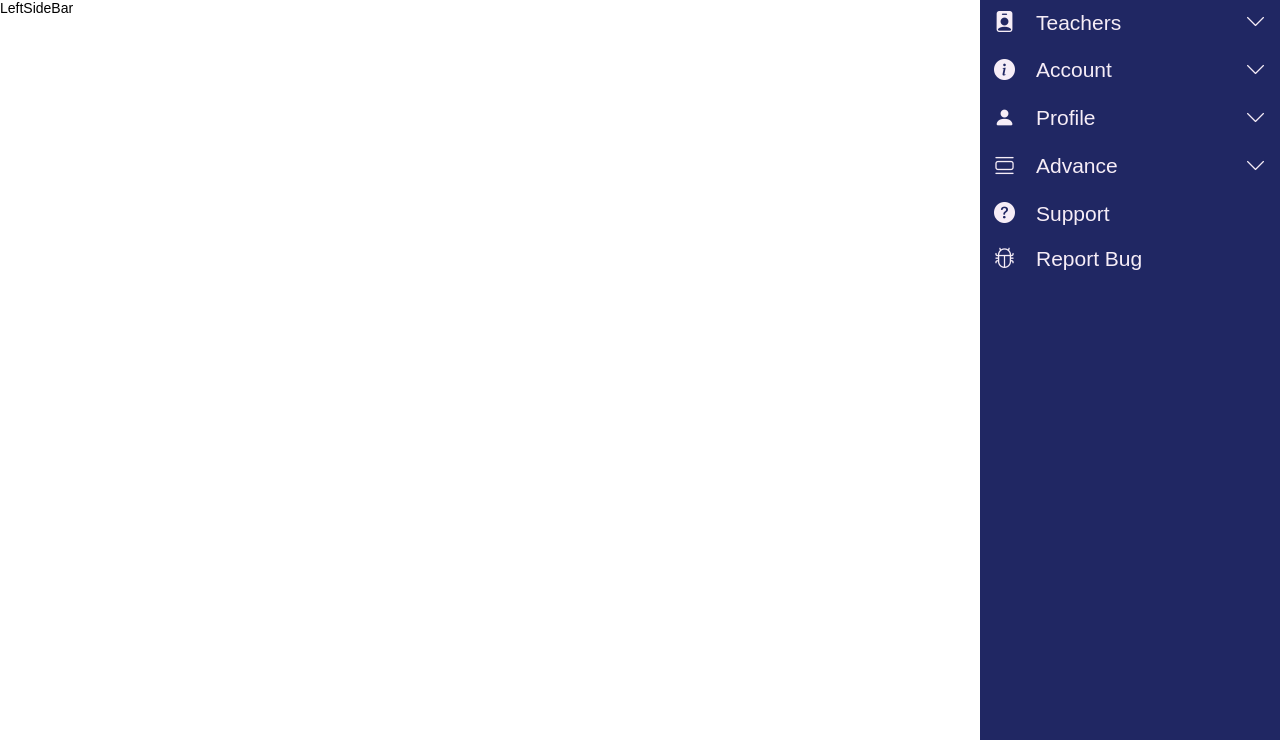
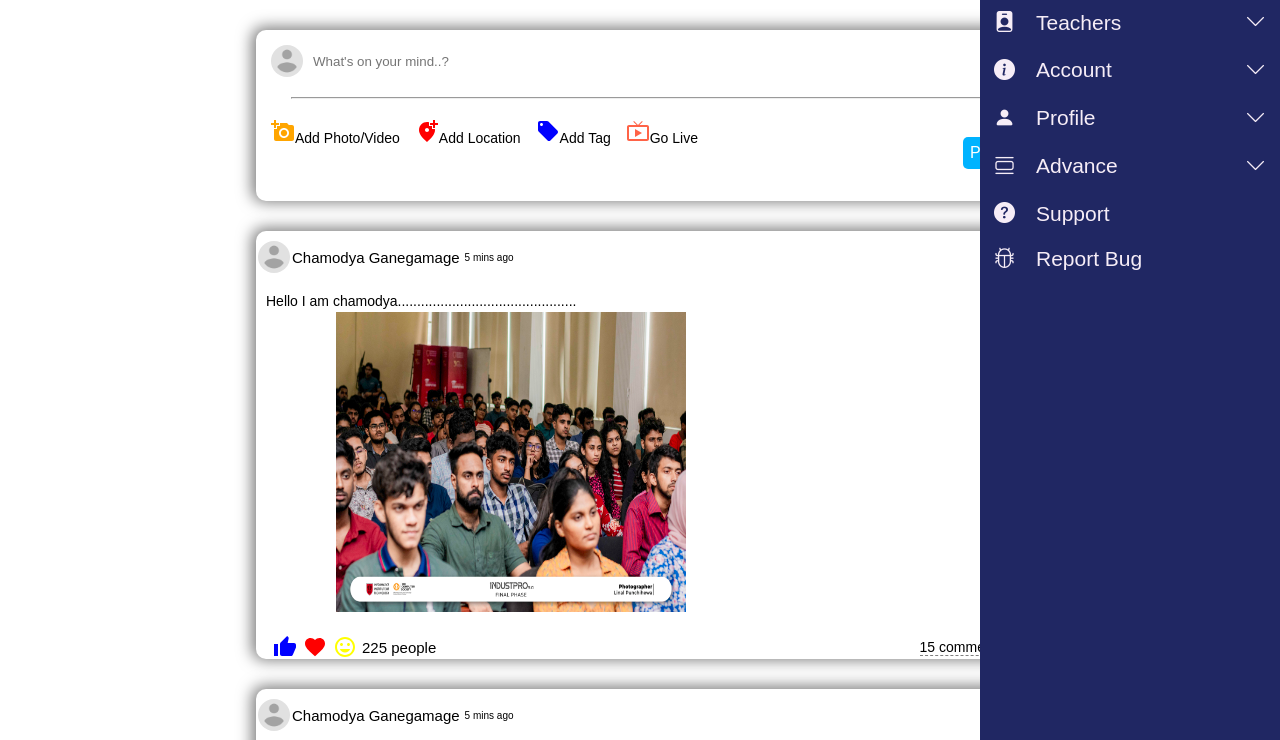
Before and after one commit to chamo7788/LMS-Project, a React (Vite) app in the folder Smart LMS/: page / in a window 1280 px wide. Shown: the top 740 px of the page. Built offline with nearby package versions, Linux system fonts and the light colour scheme.

Commit message:
post added

```diff
--- /dev/null
+++ b/Smart LMS/src/assets/css/addPost.css
@@ -0,0 +1,70 @@
+.addPostPic{
+    width: 32px;
+    height: 32px;
+    border-radius: 50%;
+    object-fit: cover;
+}
+
+.addPost{
+    width: 60%;
+    border-radius: 10px;
+    margin-top: 30px;
+    margin-left: 20%;
+    -webkit-box-shadow: -2px -1px 15px 2px rgba(0,0,0,0.52);
+    box-shadow: -2px -1px 15px 2px rgba(0,0,0,0.52);
+}
+
+.addPostContainer{
+    padding: 15px;
+}
+
+.addPostTop{
+    display: flex;
+    align-items: center;
+}
+
+.addPostInput{
+    border: none;
+    width: 80%;
+    margin-left: 10px;
+}
+
+.addPostInput:focus{
+    outline: none;
+}
+
+.postHr{
+    margin: 20px;
+}
+
+.addPostBotton{
+    display: flex;
+    align-items: center;
+    justify-content: space-between;
+}
+
+.addPostOptions{
+    display: flex;
+    margin-bottom: 40px;
+}
+
+.addPostoption{
+    display: flexa;
+    align-items: center;
+    margin-right: 15px;
+    cursor: pointer;
+}
+
+.addPostOptionText{
+    align-items: center;
+    margin-top: 10px;
+}
+
+.PostButton{
+    border: none;
+    padding: 7px;
+    border-radius: 5px;
+    background-color: rgb(0, 179, 255);
+    color: white;
+    cursor: pointer;
+}
--- /dev/null
+++ b/Smart LMS/src/assets/css/post.css
@@ -0,0 +1,91 @@
+.postImage{
+    width: 32px;
+    height: 32px;
+    border-radius: 50%;
+    object-fit: cover;
+    margin-top: 10px;
+    margin-left: 2px;
+}
+
+.post{
+    font-family: sans-serif;
+    margin: 30px 0;
+    margin-left: 20%;
+    width: 60%;
+}
+
+.postContainer{
+    -webkit-box-shadow: -2px -1px 15px 2px rgba(0,0,0,0.52);
+    box-shadow: -2px -1px 15px 2px rgba(0,0,0,0.52);
+    border-radius: 10px;
+}
+
+
+.postTop{
+    margin-top: 15px;
+    display: flex;
+    align-items: center;
+    margin-bottom: 7px;
+}
+
+.postCenter{
+    margin: 20px 0;
+}
+
+.postCaption{
+    margin-left: 10px;
+}
+
+.postUserName{
+    font-size: 15px;
+    font-weight: 500;
+    margin: 0 10 px;
+    margin-top: 10px;
+    margin-left: 2px;
+}
+
+.postTime{
+    font-size: 10px;
+    margin-left: 5px;
+    margin-top: 10px;
+}
+
+.postedImage{
+     width: 350px;
+     background-size: cover;
+     height: 300px;
+     margin-left: 80px;
+     margin-top: 3px;
+}
+
+.postBottomLeft{
+    margin-left: 6px;
+    display: flex;
+    align-items: center;
+}
+
+.reactionPic{
+    margin-left: 6px;
+    width: 24px;
+    height: 24px;
+    cursor: pointer;
+}
+
+.postBottom{
+    width: 98%;
+    align-items: center;
+    display: flex;
+    margin-left: 5px;
+    justify-content: space-between;
+}
+
+.likeCount{
+    margin-left: 5px;
+    font-size: 15px;
+}
+
+.commentCount{
+    margin-right: 10px;
+    border-bottom: 1px dashed grey;
+    cursor: pointer;
+}
--- /dev/null
+++ b/Smart LMS/src/components/home/AddPost.jsx
@@ -0,0 +1,41 @@
+import React from 'react';
+import "../../assets/css/addPost.css";
+import AddAPhotoIcon from '@mui/icons-material/AddAPhoto';
+import LocationIcon from '@mui/icons-material/AddLocationAlt';
+import TagIcon from '@mui/icons-material/LocalOffer';
+import LiveIcon from '@mui/icons-material/LiveTv';
+import postImg from '../../assets/images/noavatar.png';
+export default function AddPost() {
+  return (
+    <div className='addPost'>
+        <div className="addPostContainer">
+            <div className="addPostTop">
+                <img src={postImg} alt="" className="addPostPic"/>
+                <input placeholder="What's on your mind..?" type="text" className="addPostInput" />
+            </div>
+            <hr className='postHr'/>
+            <div className="addPostBotton">
+                <div className="addPostOptions">
+                    <div className="addPostoption">
+                       <AddAPhotoIcon htmlColor='orange' className='addPhoto'/>
+                       <span className='addPostOptionText'>Add Photo/Video</span>
+                    </div>
+                    <div className="addPostoption">
+                       <LocationIcon htmlColor='red'  className='addPhoto'/>
+                       <span className='addPostOptionText'>Add Location</span>
+                    </div>
+                    <div className="addPostoption">
+                       <TagIcon htmlColor='blue'  className='addPhoto'/>
+                       <span className='addPostOptionText'>Add Tag</span>
+                    </div>
+                    <div className="addPostoption">
+                       <LiveIcon htmlColor='tomato'  className='addPhoto'/>
+                       <span className='addPostOptionText'>Go Live</span>
+                    </div>
+                </div>
+                <button className='PostButton'>Post</button>
+            </div>
+        </div>
+    </div>
+  );
+}
--- /dev/null
+++ b/Smart LMS/src/components/home/Post.jsx
@@ -0,0 +1,44 @@
+import React from 'react';
+import '../../assets/css/post.css';
+import postImg from '../../assets/images/img1.png';
+import dp from '../../assets/images/noavatar.png';
+import ThumbUpIcon from '@mui/icons-material/ThumbUp';
+import FavoriteIcon from '@mui/icons-material/Favorite';
+import TagFacesIcon from '@mui/icons-material/TagFaces';
+
+function Post() {
+  return (
+    <div>
+      <div className="post">
+        <div className="postContainer">
+          <div className="postTop">
+            <img src={dp} alt="" className="postImage" />
+            <span className="postUserName">Chamodya Ganegamage</span>
+            <span className="postTime">5 mins ago</span>
+          </div>
+          <div className="postCenter">
+            <div className="postCaption">
+              Hello I am chamodya..............................................
+            </div>
+              <img src={postImg} alt="" className="postedImage" />
+          </div>
+          <div className="postBottom">
+            <div className="postBottomLeft">
+             <ThumbUpIcon htmlColor='blue' className='reactionPic' />
+             <FavoriteIcon htmlColor='red' className='reactionPic'/>
+             <TagFacesIcon htmlColor='yellow' className='reactionPic'/>
+             <span className='likeCount'>225 people</span>
+            </div>
+            <div className="postBottomRight">
+              <span className="commentCount">
+                15 comments
+              </span>
+            </div>
+          </div>
+        </div>
+      </div>
+    </div>
+  );
+}
+
+export default Post;
--- a/Smart LMS/src/pages/Home.jsx
+++ b/Smart LMS/src/pages/Home.jsx
@@ -1,10 +1,16 @@
 import React from "react";
 import { LeftSideBar, RightSidebar } from "../components";
+import Post from "../components/home/Post";
+import AddPost from "../components/home/AddPost";
 
 export default function Home() {
   return (
     <div>
       <RightSidebar />
+      <AddPost />
+      <Post/>
+      <Post/>
+      <Post/>
       <LeftSideBar />
     </div>
   );
```
Also changed, not shown: package.json (added, +8 -0 lines), 2 other files (tests, documents, lock files or other folders).
